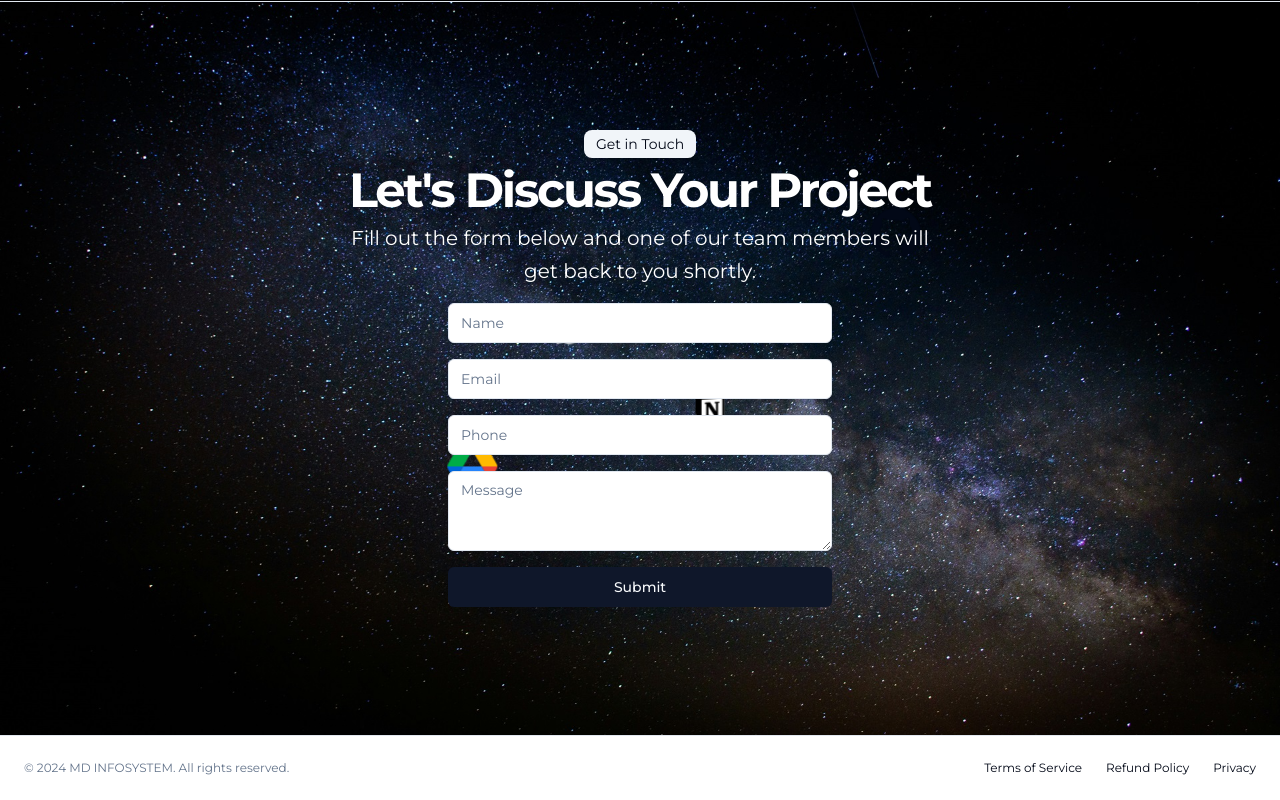
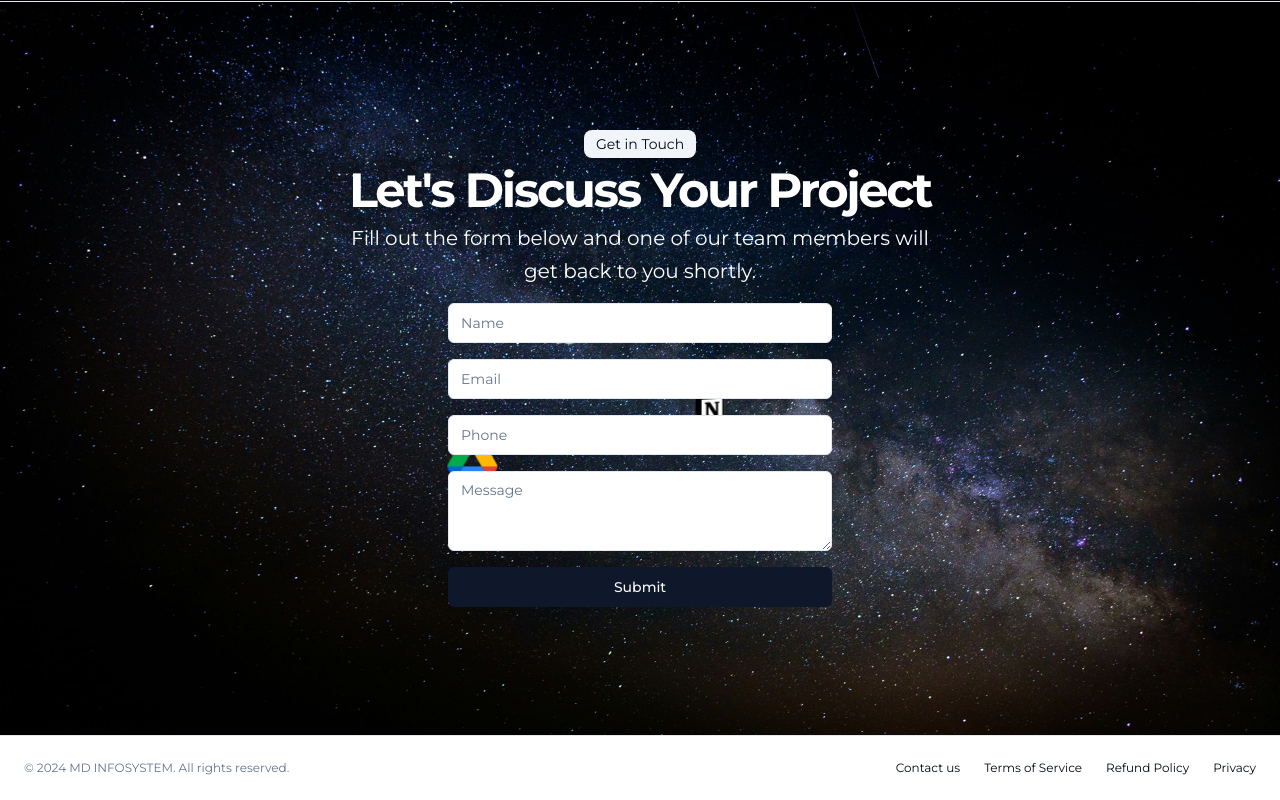
Before and after one commit to rahularya002/portfolio, a Next.js app: page /about in a window 1280 px wide. Shown: the part 4167-4967 px from the top of the page. Built offline with nearby package versions, Linux system fonts and the light colour scheme.

Commit message:
added support page link

```diff
--- a/src/components/Footer.tsx
+++ b/src/components/Footer.tsx
@@ -5,6 +5,9 @@ export default function Footer() {
     <footer className="flex flex-col gap-2 sm:flex-row py-6 w-full shrink-0 items-center px-4 md:px-6 border-t">
       <p className="text-xs text-muted-foreground">&copy; 2024 MD INFOSYSTEM. All rights reserved.</p>
       <nav className="sm:ml-auto flex gap-4 sm:gap-6">
+        <Link href="/Support" className="text-xs hover:underline underline-offset-4" prefetch={false}>
+          Contact us
+        </Link>
         <Link href="/Support/Terms" className="text-xs hover:underline underline-offset-4" prefetch={false}>
           Terms of Service
         </Link>
```
